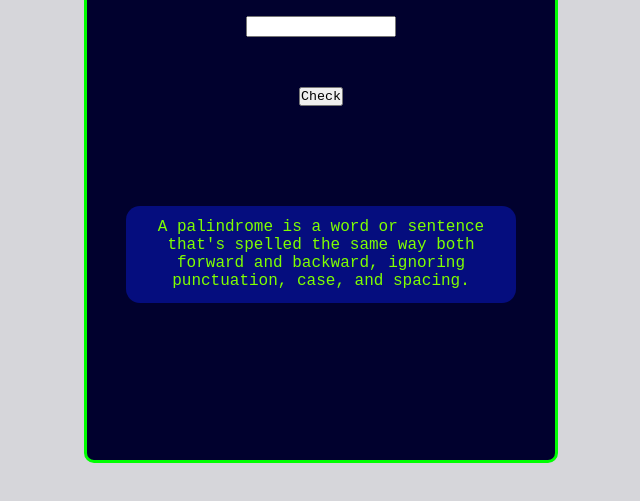
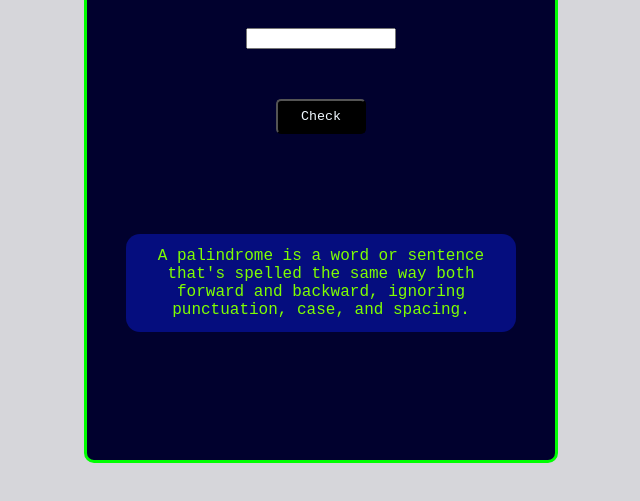
Before and after one commit to HayyatHussain/Palindrome-Checker, a plain HTML site: page index.html in a window 1280 px wide. Shown: the part 237-738 px from the top of the page, without its empty margins (319-959 px from the left). Drawn offline with Linux system fonts and the light colour scheme.

Commit message:
Styles and content modified

```diff
--- a/style.css
+++ b/style.css
@@ -26,7 +26,7 @@
   gap: 50px;
   background-color: rgb(1, 1, 46);
   border-radius: 10px;
-  padding: 2vw 3vw;
+  padding: 3vw 3vw;
   border: 3px solid lime;
 }
 
@@ -47,3 +47,16 @@ input {
 input:focus {
   width: 200px;
 }
+
+button {
+  padding: 1vh 1.8vw;
+  background-color: #000;
+  color: aliceblue;
+  border-radius: 5px;
+  transition: all 300ms;
+}
+
+button:hover {
+  color:#000;
+  background-color: aliceblue;
+}
```
